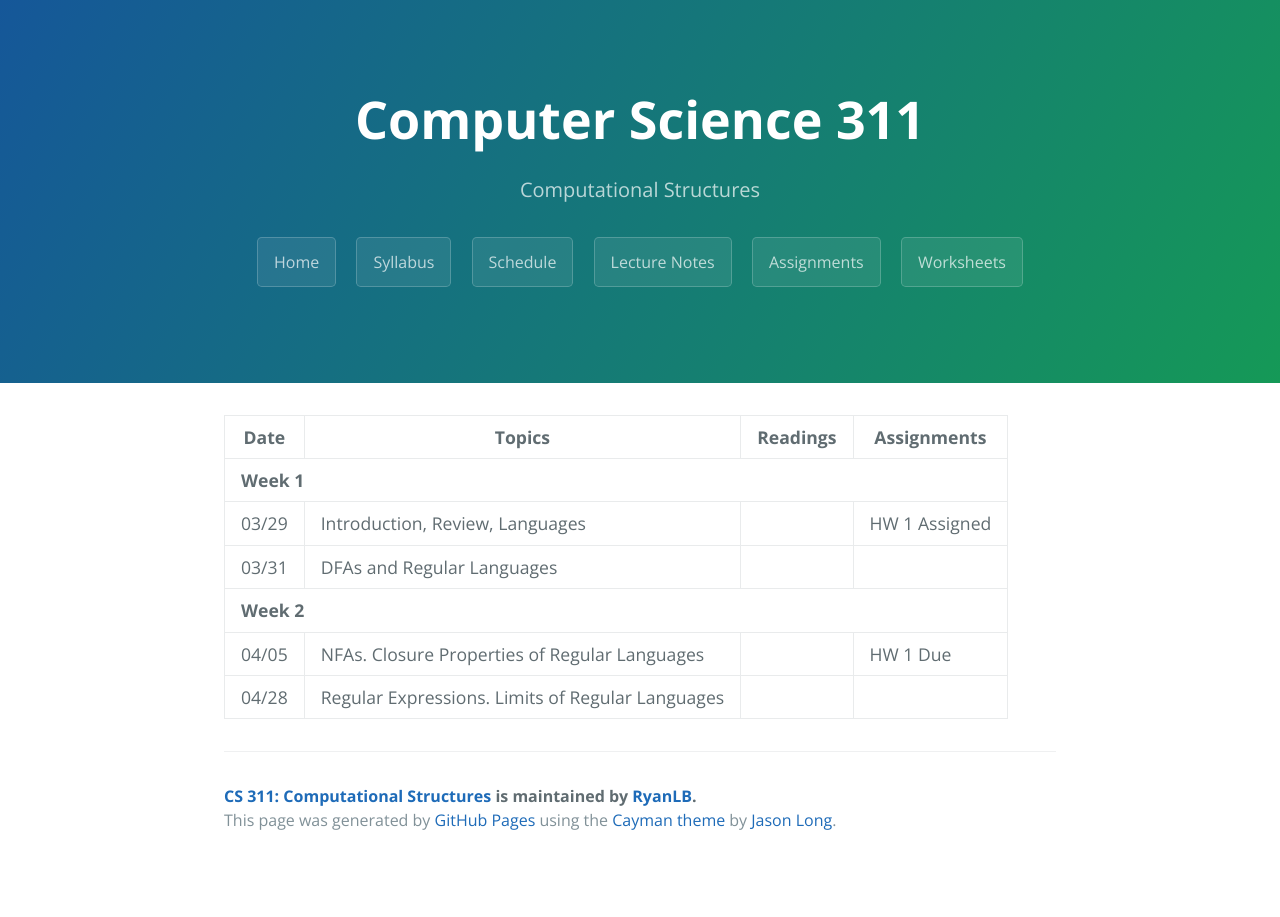
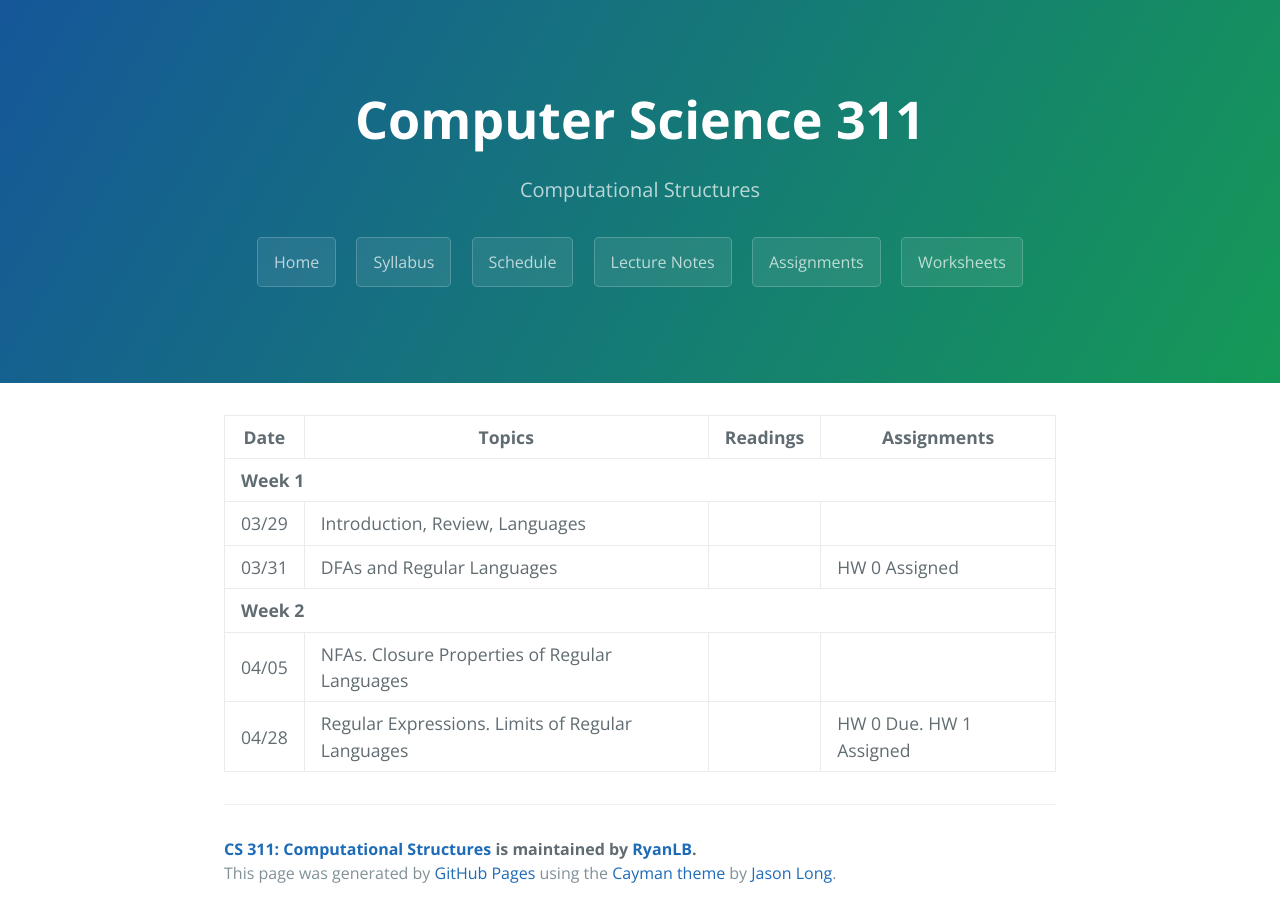
Before and after one commit to RyanLB/CS311, a Jekyll site: the page built from schedule.html, in a window 1280 px wide. Built offline with Jekyll 4.4.1, drawn with Linux system fonts in a browser that asks for light colours.

Commit message:
Update assignment schedule

```diff
--- a/_data/schedule.json
+++ b/_data/schedule.json
@@ -3,23 +3,23 @@
     {
       "tuesday": {
         "date": "03/29",
-        "topic": "Introduction, Review, Languages",
-        "assignments": "HW 1 Assigned"
+        "topic": "Introduction, Review, Languages"
       },
       "thursday": {
         "date": "03/31",
-        "topic": "DFAs and Regular Languages"
+        "topic": "DFAs and Regular Languages",
+        "assignments": "HW 0 Assigned"
       }
     },
     {
       "tuesday": {
         "date": "04/05",
-        "topic": "NFAs. Closure Properties of Regular Languages",
-        "assignments": "HW 1 Due"
+        "topic": "NFAs. Closure Properties of Regular Languages"
       },
       "thursday": {
         "date": "04/28",
-        "topic": "Regular Expressions. Limits of Regular Languages"
+        "topic": "Regular Expressions. Limits of Regular Languages",
+        "assignments": "HW 0 Due. HW 1 Assigned"
       }
     }
   ]
```
